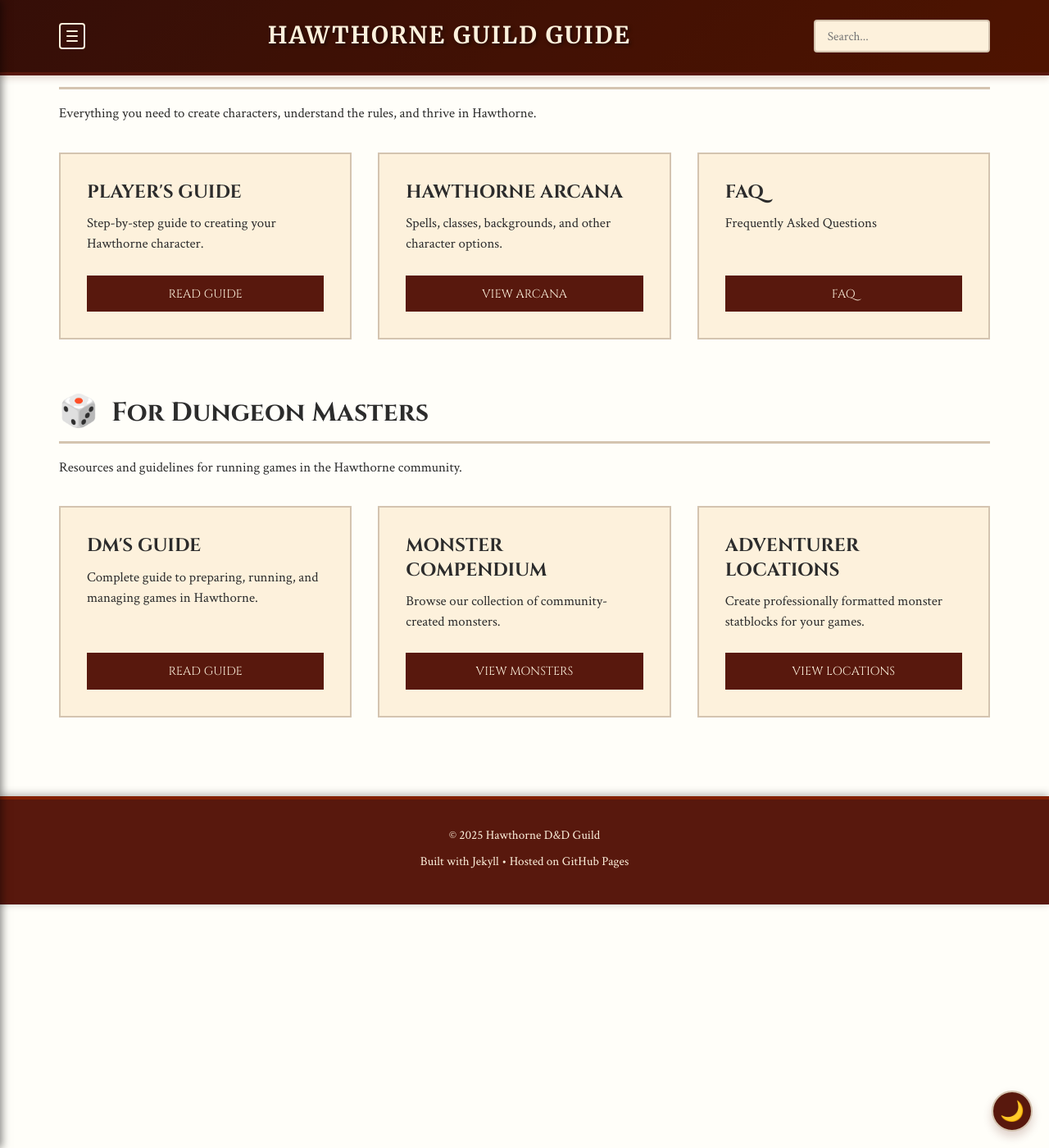
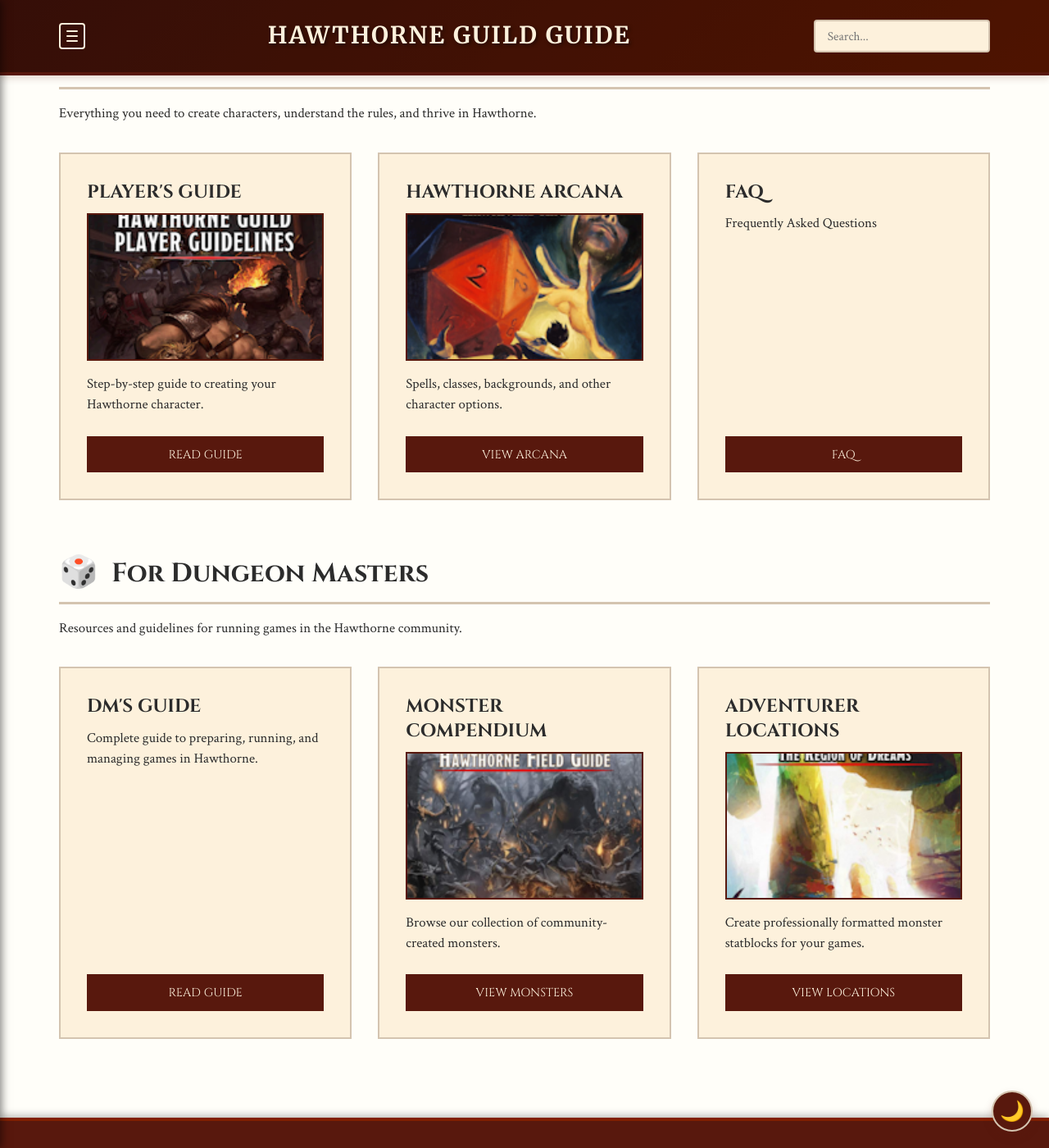
Before and after one commit to coconutswallow/Guides, a Jekyll site: the page built from index.html, in a window 1280 px wide and 1400 px high, scrolled down 857 px. Shown: the whole window at 82% size. Built offline with Jekyll 4.4.1, drawn with Linux system fonts in a browser that asks for light colours; comment, search, counter and statistics services are not loaded.

Commit message:
index images

```diff
--- a/index.html
+++ b/index.html
@@ -53,12 +53,14 @@
   <div class="card-grid">
     <div class="feature-card">
       <h3>Player's Guide</h3>
+      <img src="{{ site.baseurl }}/assets/thumbnails/players-guide-cover.png" alt="Player's Guide" class="card-thumbnail">
       <p>Step-by-step guide to creating your Hawthorne character.</p>
       <a href="{{ 'players-guide/character-creation/character-creation/' | relative_url }}" class="card-button">Read Guide</a>
     </div>
 
     <div class="feature-card">
       <h3>Hawthorne Arcana</h3>
+      <img src="{{ site.baseurl }}/assets/thumbnails/arcana-cover.png" alt="Hawthorne Arcana" class="card-thumbnail">
       <p>Spells, classes, backgrounds, and other character options.</p>
       <a href="{{ 'players-guide/downtime/' | relative_url }}" class="card-button">View Arcana</a>
     </div>
@@ -88,14 +90,27 @@
 
     <div class="feature-card">
       <h3>Monster Compendium</h3>
+      <img src="{{ site.baseurl }}/assets/thumbnails/field-guide-cover.png" alt="Monster Compendium" class="card-thumbnail">
       <p>Browse our collection of community-created monsters.</p>
       <a href="{{ '/monster-compendium/' | relative_url }}" class="card-button">View Monsters</a>
     </div>
 
     <div class="feature-card">
       <h3>Adventurer Locations</h3>
+      <img src="{{ site.baseurl }}/assets/thumbnails/region-of-dreams-cover.png" alt="Adventure Locations" class="card-thumbnail">
       <p>Create professionally formatted monster statblocks for your games.</p>
       <a href="{{ '/monster-compendium/generator/' | relative_url }}" class="card-button">View Locations</a>
     </div>
   </div>
 </div>
+
+<style>
+.card-thumbnail {
+  width: 100%;
+  height: 180px;
+  object-fit: cover;
+  border: 2px solid #58180D;
+  margin-bottom: 1em;
+  display: block;
+}
+</style>
```
Also changed, not shown: assets/thumbnails/arcana-cover.png (added), assets/thumbnails/dms-guide-cover.png (added), assets/thumbnails/field-guide-cover.png (added), assets/thumbnails/players-guide-cover.png (added), assets/thumbnails/region-of-dreams-cover.png (added).
